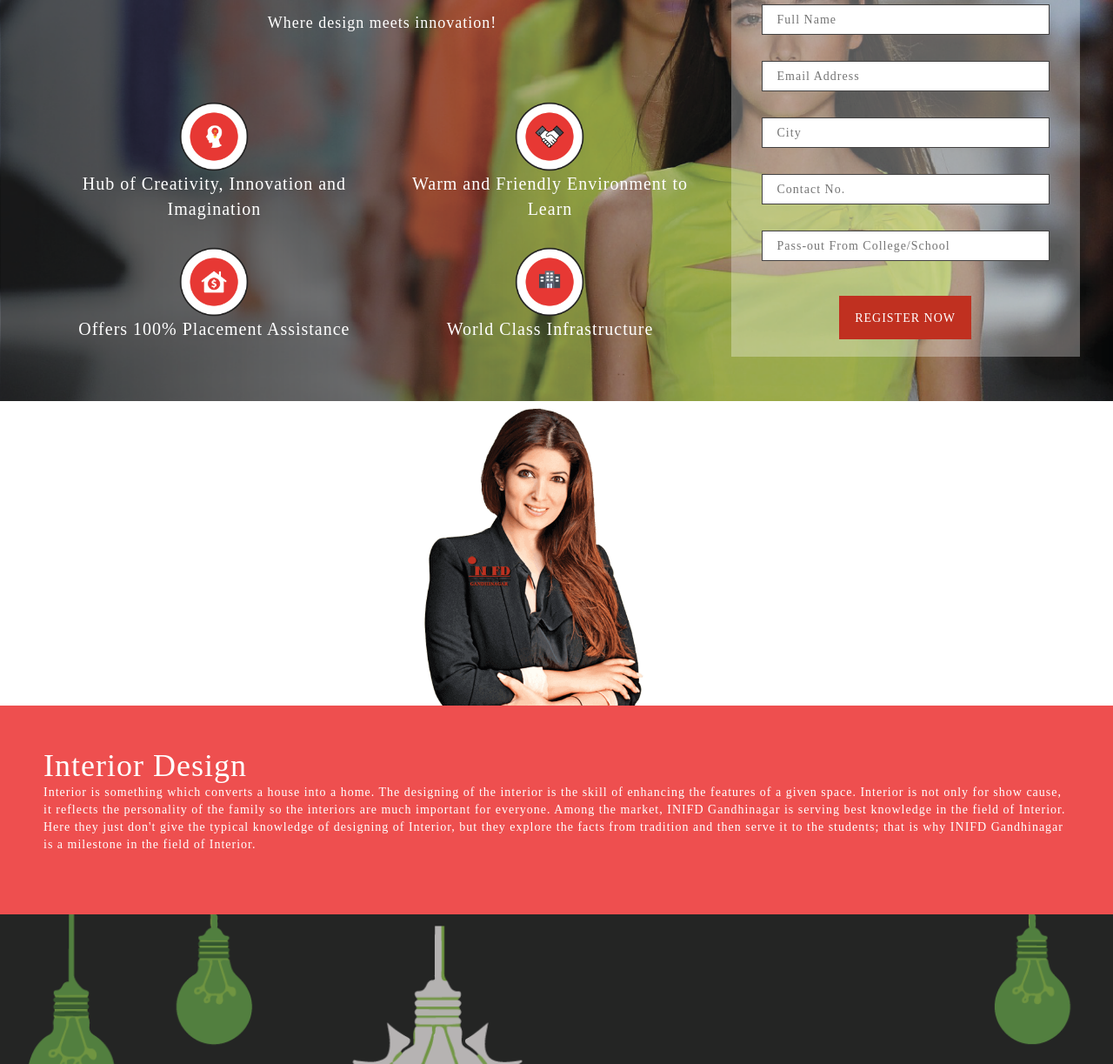
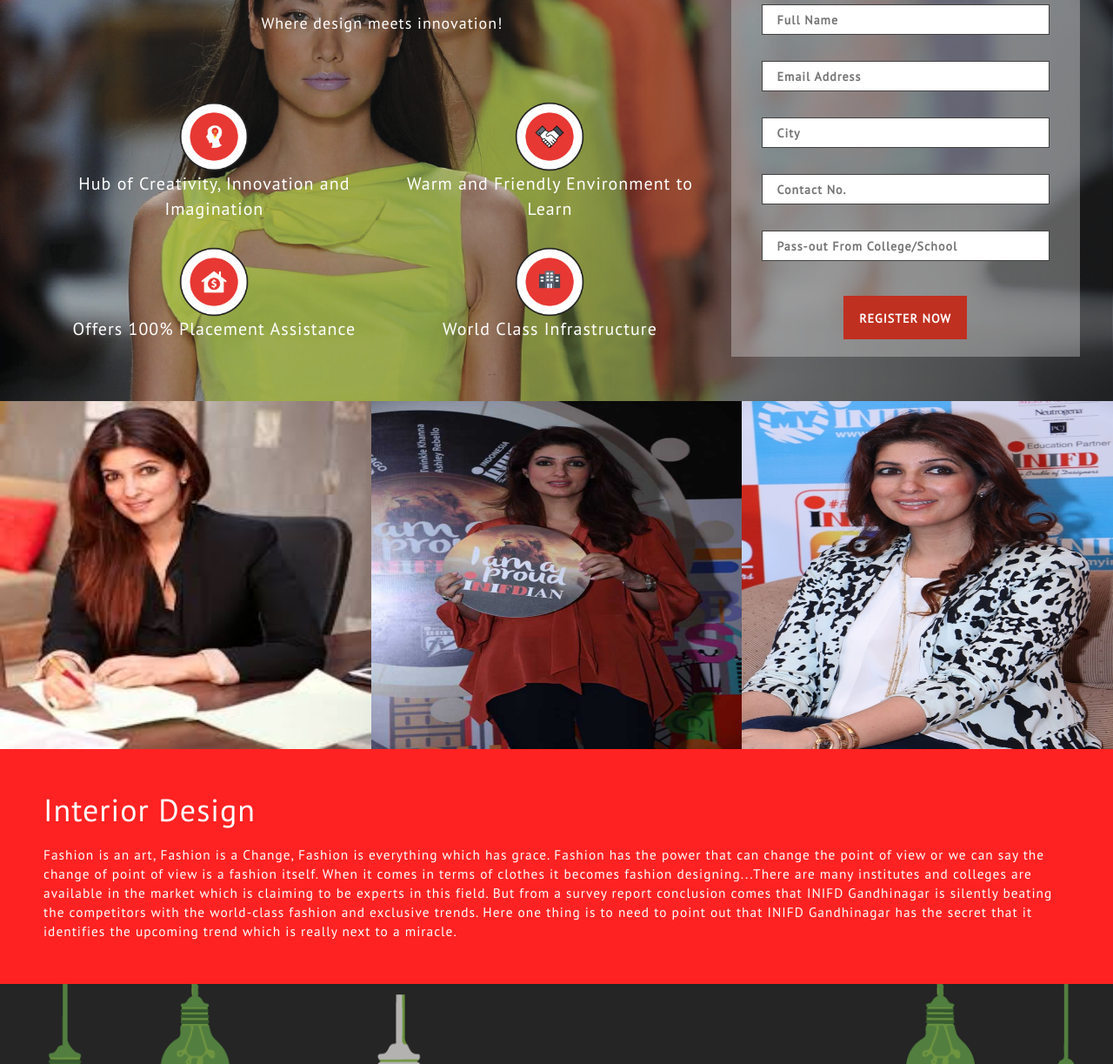
Before and after one commit to jaygagnani/inifd_landing_page, a plain HTML site: page interior/index.html in a window 1280 px wide. Shown: the part 195-1418 px from the top of the page at 87% size. Drawn offline with nearby package versions, Linux system fonts and the light colour scheme; some packages are replaced by stand-ins of ours; a script that the page names is missing; a web font is replaced by a local one.

Commit message:
changes in Interior Design

```diff
--- a/interior/css/style.css
+++ b/interior/css/style.css
@@ -1,7 +1,8 @@
 body{
   margin:0;
 	/*font-family: 'Source Sans Pro', sans-serif !important;*/
-  font-family: 'Arapey', serif;
+  /*font-family: 'Arapey', serif;*/
+  font-family: 'PT Sans', sans-serif;
 	background: #fff;
   color: #fff;
   letter-spacing: 1px;
@@ -59,7 +60,7 @@
 }
 
 .top-banner{
-  background: url(../images/web_img.png) no-repeat 0px 0px;
+  background: url(../images/web_img_invert.png) no-repeat 0px 0px;
   background-size: cover;
   -webkit-background-size: cover;
 	-moz-background-size: cover;
@@ -102,6 +103,7 @@
 div.inquiry{
   background: rgba(255,255,255,0.3);
   color: #c03020;
+  font-weight: bold;
   padding: 20px;
   margin-top: 30px;
 }
@@ -147,34 +149,35 @@
 /* Courses */
 .courses{
   width: 100%;
+  margin: 0px;
 }
 
 .courses h1{
   letter-spacing: 1px;
 }
 
-.courses .fashion-design-content,
 .courses .interior-design-content {
   padding: 0px;
 }
 
-.courses .fashion-design-image img,
-.courses .interior-design-image img {
-  height: 350px;
-  width: auto;
+.courses .interior-design-image .twinkle-image{
+  padding: 0px;
 }
 
-.courses .fashion-design-text,
+.courses .interior-design-image img {
+  height: 400px;
+  width: 100%;
+}
+
 .courses .interior-design-text {
   padding: 50px;
+  /*background: #fd3;*/
+  background-color: #f22;
+  /*color: #f22;*/
 }
 
-.courses .fashion-design-text{
-  background: #168eea;
-}
-
-.courses .interior-design-text{
-  background: #ee4f4f;
+.courses .interior-design-text p {
+  font-size: 1.1em;
 }
 
 /* Courses ends */
@@ -190,7 +193,7 @@
   -ms-background-size: cover;
   height: 100%;
   width: 100%;
-  padding-top: 13%;
+  padding-top: 9%;
 }
 
 .why-us h1{
@@ -208,7 +211,7 @@
   text-align: center;
   margin: 20px;
   padding: 20px;
-  margin-bottom: 150px;
+  margin-bottom: 90px;
   line-height: 30px;
   font-size: 1.1em;
 }
@@ -222,7 +225,7 @@
 
 .contact-map .map #map {
   width: 100%;
-  height: 337px;
+  height: 357px;
 }
 
 .contact-map .contact-email,
@@ -250,7 +253,7 @@
 }
 
 .contact-map .contact-address{
-  background-color: #ee4f4f;
+  background-color: #f22;
 }
 
 .contact-map .contact-phone{
@@ -262,10 +265,11 @@
 /* Social Media Timelines */
 .social-media{
   /*background-color: #ee4f4f;*/
-  background-color: #585858;
+  /*background-color: #424141;*/
+  background: #fd3;
   width: 100%;
   padding: 30px;
-  color: #fff;
+  color: #f22;
 }
 
 .social-media h1{
@@ -274,7 +278,7 @@
 
 .social-media h3{
   padding-bottom: 1em;
-  /*color: #168eea;*/
+  color: #168eea;
 }
 
 .social-media iframe #facebook ._li ._2p3a{
@@ -301,7 +305,7 @@
 }
 
 .footer p a:hover {
-  color: #fff;
+  color: #f22;
 	text-decoration:underline;
 }
 /* Footer ends */
--- a/interior/index.html
+++ b/interior/index.html
@@ -1,7 +1,7 @@
 <!DOCTYPE html>
 <html lang="en">
 <head>
-<script type="application/x-javascript"> addEventListener("load", function() { setTimeout(hideURLbar, 0); }, false); function hideURLbar(){ window.scrollTo(0,1); } </script>
+<!-- <script type="application/x-javascript"> addEventListener("load", function() { setTimeout(hideURLbar, 0); }, false); function hideURLbar(){ window.scrollTo(0,1); } </script> -->
 <meta name="viewport" content="width=device-width, initial-scale=1">
 
 <link rel="shortcut icon" href="./images/favicon.ico" type="image/x-icon">
@@ -10,8 +10,9 @@
 <link rel="stylesheet" href="https://maxcdn.bootstrapcdn.com/bootstrap/3.3.7/css/bootstrap.min.css" media="all" type="text/css">
 
 <!-- web-fonts -->
-<link href="//fonts.googleapis.com/css?family=Arapey:400,400i" rel="stylesheet">
-<link href="//fonts.googleapis.com/css?family=Source+Sans+Pro:300i,400,400i,600,600i,700" rel="stylesheet">
+<!-- <link href="//fonts.googleapis.com/css?family=Arapey:400,400i" rel="stylesheet">
+<link href="//fonts.googleapis.com/css?family=Source+Sans+Pro:300i,400,400i,600,600i,700" rel="stylesheet"> -->
+<link href="https://fonts.googleapis.com/css?family=PT+Sans" rel="stylesheet">
 <!-- //web-fonts -->
 
 <link href="./css/style.css" rel="stylesheet" media="all" type="text/css">
@@ -24,7 +25,7 @@
 <body id="page-top" data-spy="scroll" data-target=".navbar-fixed-top">
 
   <div class="container-fluid main-parent">
-    <div class="row top-banner section" id="top-banner">
+    <div class="row top-banner" id="top-banner">
 
       <!-- Navigation Bar -->
       <nav class="navbar navbar-default navbar-inverse navbar-fixed-top">
@@ -38,7 +39,7 @@
       </nav>
       <!-- // Navigation Bar -->
 
-      <div class="top-banner-content">
+      <div class="top-banner-content section">
         <div class="bullet-points col-sm-12 col-md-6 col-lg-8">
           <center>
             <h1>Fashion &amp; Interior Design</h1>
@@ -107,14 +108,21 @@
       <!-- Interior Design -->
       <div class="col-sm-12 col-md-12 col-lg-12 interior-design-content">
         <div class="row interior-design-image">
-          <center>
-            <img src="./images/twinkle_khanna_2.png" class="responsive-img">
-          </center>
+          <div class="col-lg-4 col-md-4 hidden-sm hidden-xs twinkle-image">
+            <img src="./images/twinkle_khanna.jpg" class="responsive-img">
+          </div>
+          <div class="col-sm-12 col-md-4 col-lg-4 twinkle-image">
+            <img src="./images/twinkle_khanna_2.jpg" class="responsive-img">
+          </div>
+          <div class="col-lg-4 col-md-4 hidden-sm hidden-xs twinkle-image">
+            <img src="./images/twinkle_khanna_1.jpg" class="responsive-img">
+          </div>
+
         </div>
         <div class="row interior-design-text">
           <h1>Interior Design</h1>
-          <p>Interior is something which converts a house into a home. The designing of the interior is the skill of enhancing the features of a given space. Interior is not only for show cause, it reflects the personality of the family so the interiors are much important for everyone. Among the market, INIFD Gandhinagar is serving best knowledge in the field of Interior. Here they just don&apos;t give the typical knowledge of designing of Interior, but they explore the facts from tradition and then serve it to the students; that is why INIFD Gandhinagar is a milestone in the field of Interior.
-          <br/><br/></p>
+          <br/>
+          <p>Fashion is an art, Fashion is a Change, Fashion is everything which has grace. Fashion has the power that can change the point of view or we can say the change of point of view is a fashion itself. When it comes in terms of clothes it becomes fashion designing...There are many institutes and colleges are available in the market which is claiming to be experts in this field. But from a survey report conclusion comes that INIFD Gandhinagar is silently beating the competitors with the world-class fashion and exclusive trends. Here one thing is to need to point out that INIFD Gandhinagar has the secret that it identifies the upcoming trend which is really next to a miracle.</p>
         </div>
       </div>
       <!-- //Interior Design -->
@@ -154,6 +162,7 @@
         <div class="row">
           <div class="col-sm-12 col-md-12 col-lg-12 contact-email">
             <h5><i class="fa fa-envelope" aria-hidden="true"></i>&nbsp;Email</h5>
+            <br/>
             <a href="mailto:inifdgandhinagar@gmail.com">inifdgandhinagar@gmail.com</a>,
             <a href="mailto:enquiry@inifdgandhinagar.com">enquiry@inifdgandhinagar.com</a>
           </div>
@@ -221,7 +230,7 @@
     <div class="row footer section" id="footer">
       <div class="col-sm-12 col-md-12 col-lg-12">
         <center>
-          <p>&copy; 2017 INIFD Gandhinagar. All rights reserved | Design by: <a href="https://www.facebook.com/monkmadpvtltd/" target="_blank"><b>Monk Mad Pvt. Ltd.</b></a> </p>
+          <p>&copy; 2017 INIFD Gandhinagar. All rights reserved | Developed by: <a href="https://www.facebook.com/monkmadpvtltd/" target="_blank"><b>Monk Mad Pvt. Ltd.</b></a> </p>
         </center>
       </div>
     </div>
```
Also changed, not shown: interior/images/twinkle_khanna.jpg (added), interior/images/twinkle_khanna_1.jpg (added), interior/images/twinkle_khanna_2.jpg (added), interior/images/web_img_invert.png (added).
